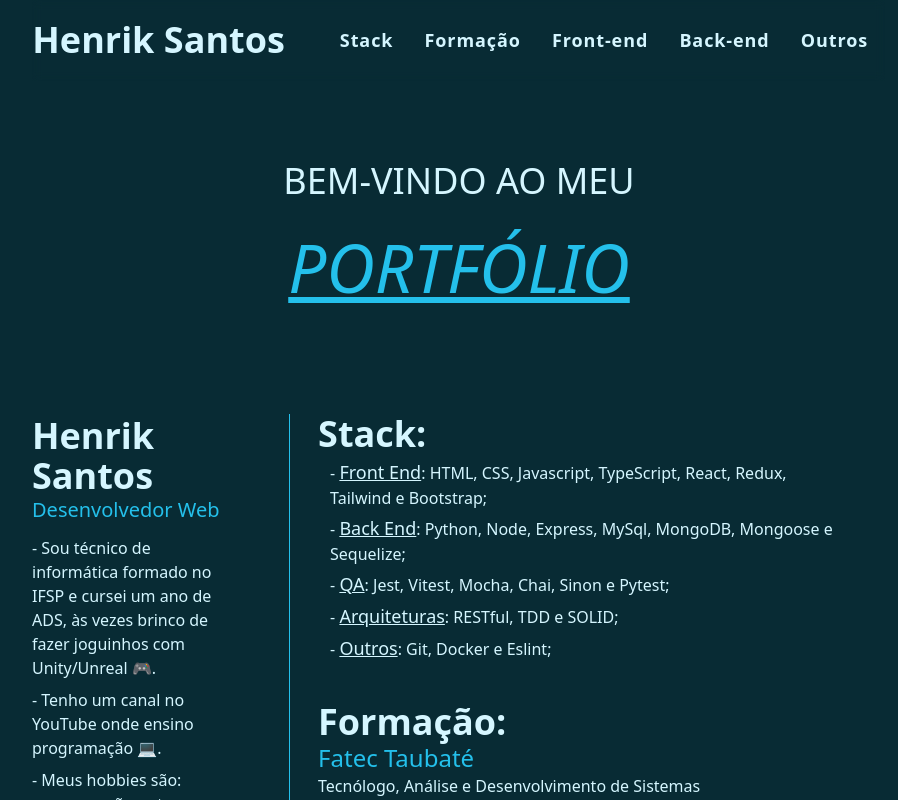
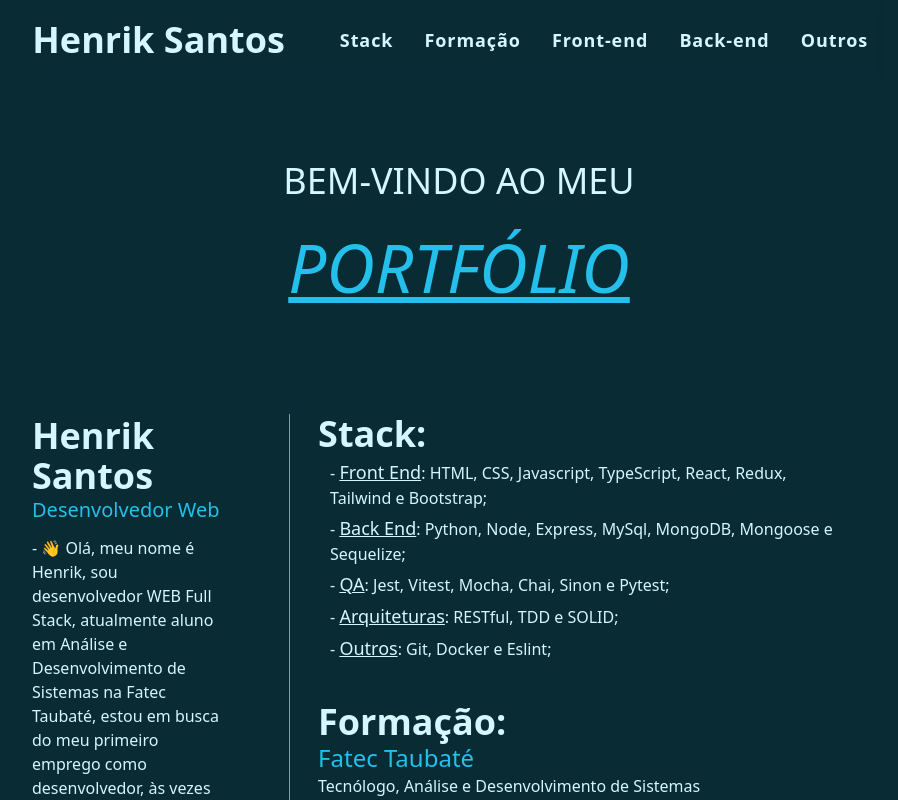
Before and after one commit to HenrikSantos/HenrikSantos.github.io, a React (Vite) app: page / in a window 1280 px wide. Shown: the top 800 px of the page, without its empty margins (181-1079 px from the left). Built offline with nearby package versions, Linux system fonts and the light colour scheme.

Commit message:
✨ sobre

```diff
--- a/src/components/Sobre.tsx
+++ b/src/components/Sobre.tsx
@@ -15,7 +15,7 @@ export default function Sobre() {
         </h2>
         <div className='my-3 space-y-2 font-thin'>
           <p>
-						- Sou técnico de informática formado no IFSP e cursei um ano de ADS, às vezes brinco de fazer joguinhos com Unity/Unreal 🎮.
+          - 👋 Olá, meu nome é Henrik, sou desenvolvedor WEB Full Stack, atualmente aluno em Análise e Desenvolvimento de Sistemas na Fatec Taubaté, estou em busca do meu primeiro emprego como desenvolvedor, às vezes brinco de fazer joguinhos com Unity/Unreal 🎮.
           </p>
           <p>
 						- Tenho um canal no YouTube onde ensino programação 💻.
```
